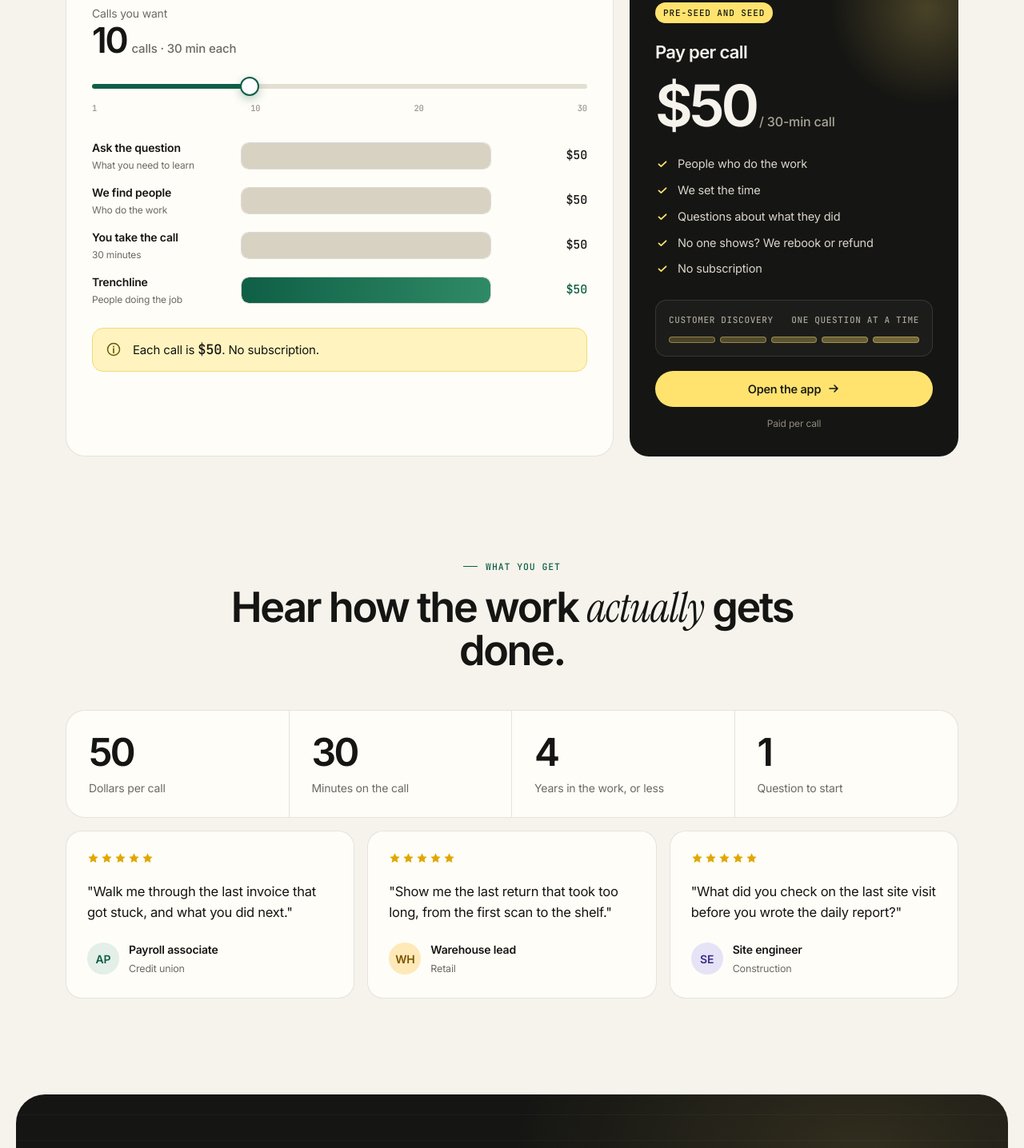
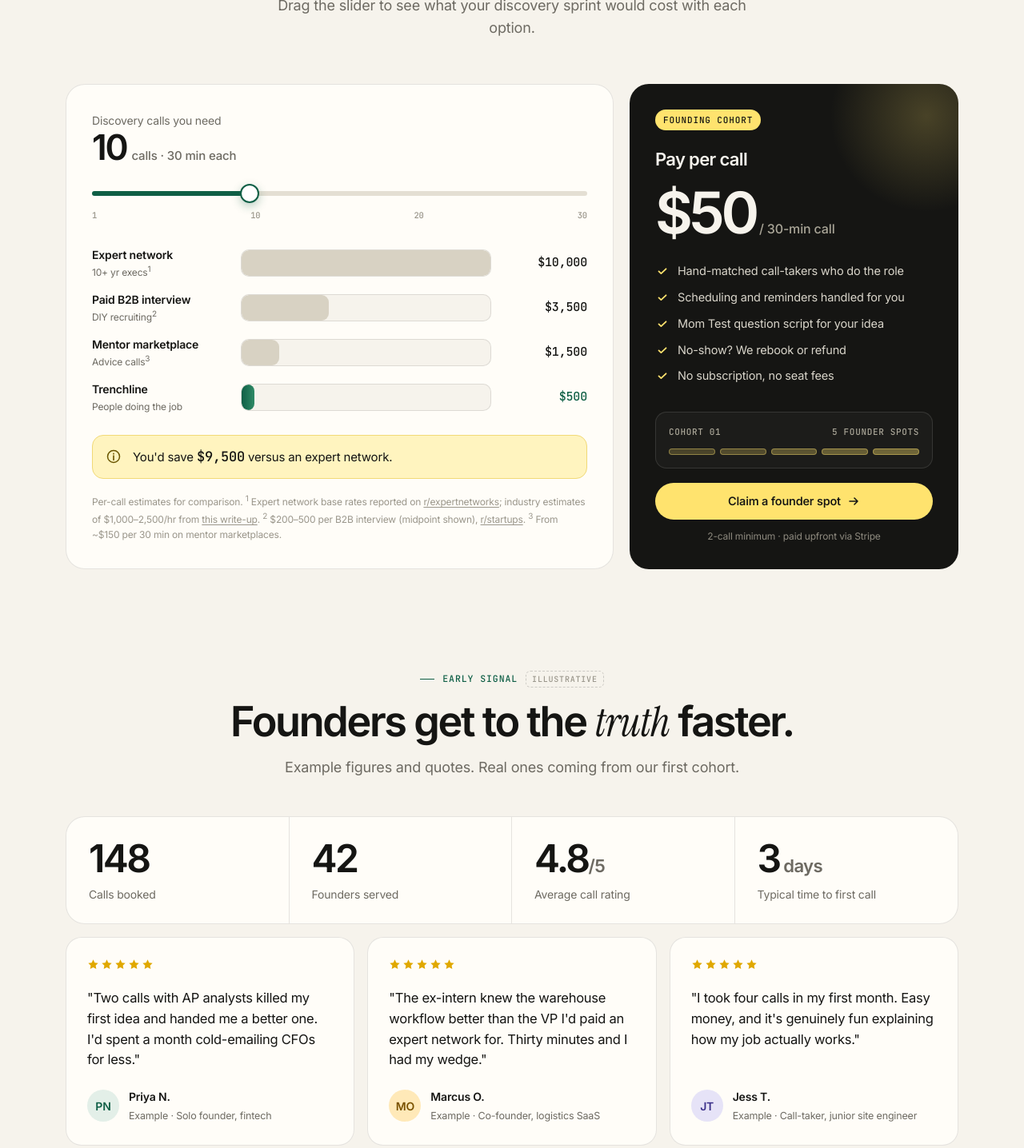
Before and after one commit to jaalbin222/Trenchline, a plain HTML site: page index.html in a window 1280 px wide. Shown: the part 4646-6082 px from the top of the page at 80% size. Drawn offline with Linux system fonts and the light colour scheme.

Commit message:
Restore the pricing calculator and example proof.
The slider compares call options again, and the proof block is labeled as examples.

Co-authored-by: jaalbin222 <jaalbin222@users.noreply.github.com>

```diff
--- a/assets/app.js
+++ b/assets/app.js
@@ -20,9 +20,8 @@
   const payout = window.TL && TL.CONFIG ? TL.CONFIG.expertPayoutUsd : 35;
   $$("[data-bind=price]").forEach((el) => { el.textContent = "$" + price; });
   $$("[data-bind=payout]").forEach((el) => { el.textContent = "$" + payout; });
-  const priceStat = $(".stat .v[data-count]");
-  if (priceStat) priceStat.dataset.count = String(price);
-  $$("#bars .bar").forEach((b) => { b.dataset.rate = String(price); });
+  const usBar = $("#bars .bar.us");
+  if (usBar) usBar.dataset.rate = String(price);
 
   const logos = [
     ["Fintech", "", '<path d="M11 20V6M11 9c-3 0-5 2-5 4 3 0 5-1 5-4zm0 4c3 0 5-2 5-4-3 0-5 1-5 4z" stroke="currentColor" stroke-width="1.8" fill="none" stroke-linecap="round"/>'],
@@ -114,11 +113,14 @@
   const paint = (el) => { const p = ((el.value - el.min) / (el.max - el.min)) * 100; el.style.setProperty("--p", p + "%"); };
   const calc = () => {
     const n = +range.value; out.textContent = n; paint(range);
+    const expert = +bars[0].dataset.rate || 1000;
+    const max = expert * n;
     bars.forEach(b => {
-      $(".fil", b).style.width = "100%";
-      $(".amt", b).textContent = "$" + price;
+      const v = +b.dataset.rate * n;
+      $(".fil", b).style.width = Math.max(1.5, (v / max) * 100) + "%";
+      $(".amt", b).textContent = fmt(v);
     });
-    if (saveOut) saveOut.textContent = "$" + price;
+    if (saveOut) saveOut.textContent = fmt((expert - price) * n);
   };
   range.addEventListener("input", calc);
   new IntersectionObserver((es, o) => es.forEach(e => { if (e.isIntersecting) { calc(); o.disconnect(); } }), { threshold: .3 }).observe($("#bars"));
--- a/index.html
+++ b/index.html
@@ -193,38 +193,39 @@
   <div class="wrap">
     <div class="sec-head center">
       <span class="eyebrow rv">Pricing</span>
-      <h2 class="h2 rv d1">One price. A 30-minute <em>call.</em></h2>
-      <p class="lead rv d2">Move the slider to count the calls you want. Each one stays <span data-bind="price">$50</span>.</p>
+      <h2 class="h2 rv d1">Ten calls for the price of <em>half&nbsp;an&nbsp;hour</em> with an expert network.</h2>
+      <p class="lead rv d2">Drag the slider to see what your discovery sprint would cost with each option.</p>
     </div>
     <div class="price-grid">
       <div class="calc rv">
         <div class="calc-top">
-          <div><label for="calls">Calls you want</label><div class="val"><span id="callsOut">10</span><small>calls · 30 min each</small></div></div>
+          <div><label for="calls">Discovery calls you need</label><div class="val"><span id="callsOut">10</span><small>calls · 30 min each</small></div></div>
         </div>
         <input type="range" id="calls" min="1" max="30" value="10" aria-describedby="callsOut">
         <div class="ticks"><span>1</span><span>10</span><span>20</span><span>30</span></div>
         <div class="bars" id="bars">
-          <div class="bar" data-rate="50"><div class="lbl"><b>Ask the question</b><span>What you need to learn</span></div><div class="trk"><span class="fil"></span></div><div class="amt">$50</div></div>
-          <div class="bar" data-rate="50"><div class="lbl"><b>We find people</b><span>Who do the work</span></div><div class="trk"><span class="fil"></span></div><div class="amt">$50</div></div>
-          <div class="bar" data-rate="50"><div class="lbl"><b>You take the call</b><span>30 minutes</span></div><div class="trk"><span class="fil"></span></div><div class="amt">$50</div></div>
-          <div class="bar us" data-rate="50"><div class="lbl"><b>Trenchline</b><span>People doing the job</span></div><div class="trk"><span class="fil"></span></div><div class="amt">$50</div></div>
+          <div class="bar" data-rate="1000"><div class="lbl"><b>Expert network</b><span>10+ yr execs<sup>1</sup></span></div><div class="trk"><span class="fil"></span></div><div class="amt">$0</div></div>
+          <div class="bar" data-rate="350"><div class="lbl"><b>Paid B2B interview</b><span>DIY recruiting<sup>2</sup></span></div><div class="trk"><span class="fil"></span></div><div class="amt">$0</div></div>
+          <div class="bar" data-rate="150"><div class="lbl"><b>Mentor marketplace</b><span>Advice calls<sup>3</sup></span></div><div class="trk"><span class="fil"></span></div><div class="amt">$0</div></div>
+          <div class="bar us" data-rate="50"><div class="lbl"><b>Trenchline</b><span>People doing the job</span></div><div class="trk"><span class="fil"></span></div><div class="amt">$0</div></div>
         </div>
-        <div class="save"><svg width="20" height="20" style="color:#6b5600"><use href="#i-info"/></svg><span>Each call is <b id="saveOut">$50</b>. No subscription.</span></div>
+        <div class="save"><svg width="20" height="20" style="color:#6b5600"><use href="#i-info"/></svg><span>You'd save <b id="saveOut">$9,500</b> versus an expert network.</span></div>
+        <p class="foot-src">Per-call estimates for comparison. <sup>1</sup> Expert network base rates reported on <a href="https://www.reddit.com/r/expertnetworks/comments/1q8mpxz/glg_vs_alphasights_vs_dialectica_whos_winning_in/" target="_blank" rel="noopener">r/expertnetworks</a>; industry estimates of $1,000–2,500/hr from <a href="https://nexusexpertresearch.co/blog/glg-pricing/" target="_blank" rel="noopener">this write-up</a>. <sup>2</sup> $200–500 per B2B interview (midpoint shown), <a href="https://www.reddit.com/r/startups/comments/1gj0eqk/paying_for_customer_interview_respondents/" target="_blank" rel="noopener">r/startups</a>. <sup>3</sup> From ~$150 per 30 min on mentor marketplaces.</p>
       </div>
       <aside class="plan rv d1">
-        <span class="tag">Pre-seed and seed</span>
+        <span class="tag">Founding cohort</span>
         <h3>Pay per call</h3>
         <div class="big"><span data-bind="price">$50</span><small> / 30-min call</small></div>
         <ul>
-          <li><svg><use href="#i-check"/></svg>People who do the work</li>
-          <li><svg><use href="#i-check"/></svg>We set the time</li>
-          <li><svg><use href="#i-check"/></svg>Questions about what they did</li>
-          <li><svg><use href="#i-check"/></svg>No one shows? We rebook or refund</li>
-          <li><svg><use href="#i-check"/></svg>No subscription</li>
+          <li><svg><use href="#i-check"/></svg>Hand-matched call-takers who do the role</li>
+          <li><svg><use href="#i-check"/></svg>Scheduling and reminders handled for you</li>
+          <li><svg><use href="#i-check"/></svg>Mom Test question script for your idea</li>
+          <li><svg><use href="#i-check"/></svg>No-show? We rebook or refund</li>
+          <li><svg><use href="#i-check"/></svg>No subscription, no seat fees</li>
         </ul>
-        <div class="spots"><div class="spots-h"><span>Customer discovery</span><span>One question at a time</span></div><div class="dots" aria-hidden="true"><i></i><i></i><i></i><i></i><i></i></div></div>
-        <a class="btn btn-hl" href="app/" data-path="founder">Open the app <svg class="ar" width="16" height="16"><use href="#i-arrow"/></svg></a>
-        <p class="fine">Paid per call</p>
+        <div class="spots"><div class="spots-h"><span>Cohort 01</span><span>5 founder spots</span></div><div class="dots" aria-hidden="true"><i></i><i></i><i></i><i></i><i></i></div></div>
+        <a class="btn btn-hl" href="#join" data-path="founder">Claim a founder spot <svg class="ar" width="16" height="16"><use href="#i-arrow"/></svg></a>
+        <p class="fine">2-call minimum · paid upfront via Stripe</p>
       </aside>
     </div>
   </div>
@@ -233,19 +234,20 @@
 <section class="sec" id="proof" style="padding-top:0">
   <div class="wrap">
     <div class="sec-head center">
-      <span class="eyebrow rv">What you get</span>
-      <h2 class="h2 rv d1">Hear how the work <em>actually</em> gets done.</h2>
+      <span class="eyebrow rv">Early signal <span class="ph-tag">Illustrative</span></span>
+      <h2 class="h2 rv d1">Founders get to the <em>truth</em> faster.</h2>
+      <p class="lead rv d2">Example figures and quotes. Real ones coming from our first cohort.</p>
     </div>
     <div class="stats rv">
-      <div class="stat"><div class="v" data-count="50">0</div><div class="k">Dollars per call</div></div>
-      <div class="stat"><div class="v" data-count="30">0</div><div class="k">Minutes on the call</div></div>
-      <div class="stat"><div class="v" data-count="4">0</div><div class="k">Years in the work, or less</div></div>
-      <div class="stat"><div class="v" data-count="1">0</div><div class="k">Question to start</div></div>
+      <div class="stat"><div class="v" data-count="148">0</div><div class="k">Calls booked</div></div>
+      <div class="stat"><div class="v" data-count="42">0</div><div class="k">Founders served</div></div>
+      <div class="stat"><div class="v"><span data-count="4.8" data-dec="1">0</span><small>/5</small></div><div class="k">Average call rating</div></div>
+      <div class="stat"><div class="v"><span data-count="3">0</span><small> days</small></div><div class="k">Typical time to first call</div></div>
     </div>
     <div class="tests">
-      <figure class="t rv"><div class="stars" aria-hidden="true"><svg><use href="#i-star"/></svg><svg><use href="#i-star"/></svg><svg><use href="#i-star"/></svg><svg><use href="#i-star"/></svg><svg><use href="#i-star"/></svg></div><p>"Walk me through the last invoice that got stuck, and what you did next."</p><figcaption class="who"><div class="av" style="background:#e3efe8;color:#0f5f46">AP</div><div><b>Payroll associate</b><span>Credit union</span></div></figcaption></figure>
-      <figure class="t rv d1"><div class="stars" aria-hidden="true"><svg><use href="#i-star"/></svg><svg><use href="#i-star"/></svg><svg><use href="#i-star"/></svg><svg><use href="#i-star"/></svg><svg><use href="#i-star"/></svg></div><p>"Show me the last return that took too long, from the first scan to the shelf."</p><figcaption class="who"><div class="av" style="background:#ffe9b8;color:#7a5200">WH</div><div><b>Warehouse lead</b><span>Retail</span></div></figcaption></figure>
-      <figure class="t rv d2"><div class="stars" aria-hidden="true"><svg><use href="#i-star"/></svg><svg><use href="#i-star"/></svg><svg><use href="#i-star"/></svg><svg><use href="#i-star"/></svg><svg><use href="#i-star"/></svg></div><p>"What did you check on the last site visit before you wrote the daily report?"</p><figcaption class="who"><div class="av" style="background:#e6e3f7;color:#3a2f8a">SE</div><div><b>Site engineer</b><span>Construction</span></div></figcaption></figure>
+      <figure class="t rv"><div class="stars" aria-label="Example, 5 out of 5"><svg><use href="#i-star"/></svg><svg><use href="#i-star"/></svg><svg><use href="#i-star"/></svg><svg><use href="#i-star"/></svg><svg><use href="#i-star"/></svg></div><p>"Two calls with AP analysts killed my first idea and handed me a better one. I'd spent a month cold-emailing CFOs for less."</p><figcaption class="who"><div class="av" style="background:#e3efe8;color:#0f5f46">PN</div><div><b>Priya N.</b><span>Example · Solo founder, fintech</span></div></figcaption></figure>
+      <figure class="t rv d1"><div class="stars" aria-label="Example, 5 out of 5"><svg><use href="#i-star"/></svg><svg><use href="#i-star"/></svg><svg><use href="#i-star"/></svg><svg><use href="#i-star"/></svg><svg><use href="#i-star"/></svg></div><p>"The ex-intern knew the warehouse workflow better than the VP I'd paid an expert network for. Thirty minutes and I had my wedge."</p><figcaption class="who"><div class="av" style="background:#ffe9b8;color:#7a5200">MO</div><div><b>Marcus O.</b><span>Example · Co-founder, logistics SaaS</span></div></figcaption></figure>
+      <figure class="t rv d2"><div class="stars" aria-label="Example, 5 out of 5"><svg><use href="#i-star"/></svg><svg><use href="#i-star"/></svg><svg><use href="#i-star"/></svg><svg><use href="#i-star"/></svg><svg><use href="#i-star"/></svg></div><p>"I took four calls in my first month. Easy money, and it's genuinely fun explaining how my job actually works."</p><figcaption class="who"><div class="av" style="background:#e6e3f7;color:#3a2f8a">JT</div><div><b>Jess T.</b><span>Example · Call-taker, junior site engineer</span></div></figcaption></figure>
     </div>
   </div>
 </section>
```
